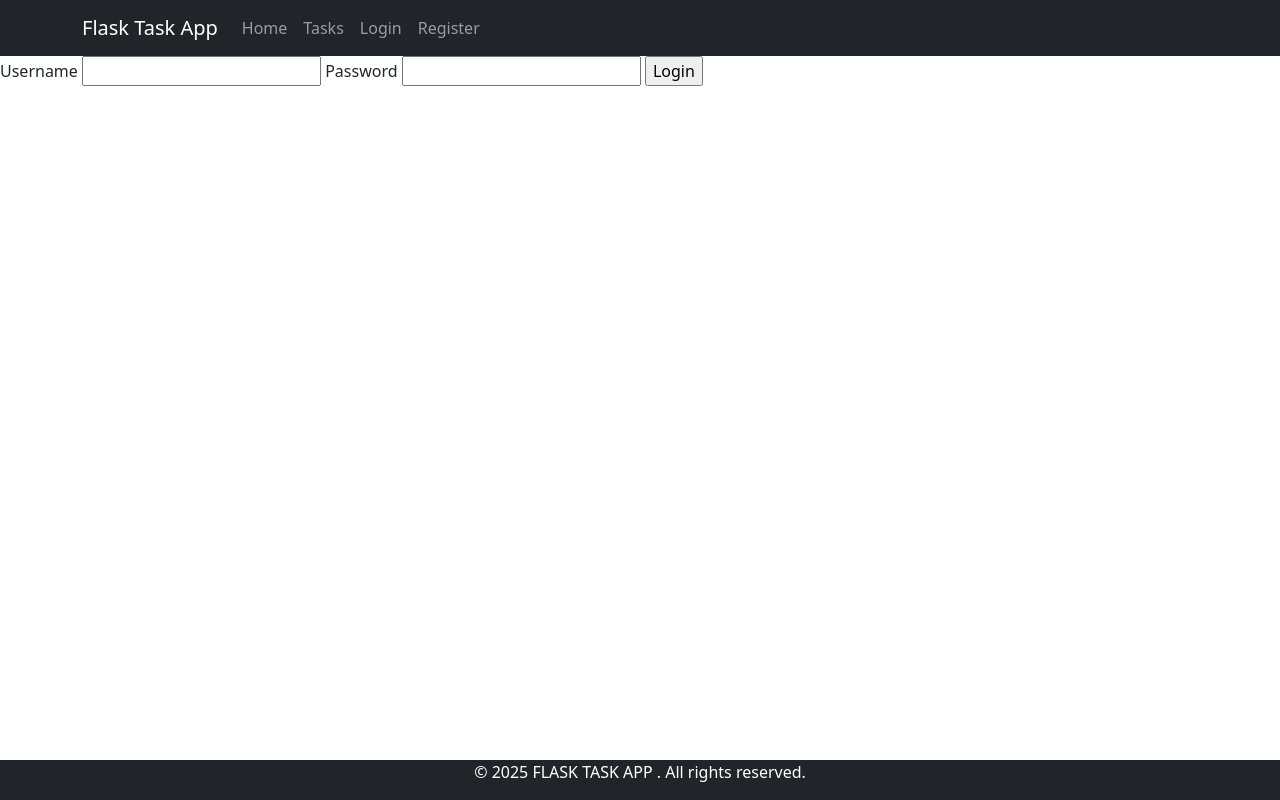
After one commit to kiprotich267/Flask_Task_App, a Flask app: page /login in a window 1280 px wide. The commit adds this page. Run offline with Flask 3, Linux system fonts and the light colour scheme.

```diff
--- a/app/__init__.py
+++ b/app/__init__.py
@@ -1,6 +1,6 @@
 from flask import Flask
 from flask_sqlalchemy import SQLAlchemy
-
+from flask_login import LoginManager
 
 app = Flask(__name__)
 app.config['SECRET_KEY']='c2ebfa0eb82b22723909d6a5940fca15ff7533928d69947b92192843be4e1e63'
@@ -9,6 +9,8 @@ app.config['SQLALCHEMY_TRACK_MODIFICATIONS'] = False
 
 db = SQLAlchemy(app)
 
-
+login_manager = LoginManager(app)
+login_manager.login_view = 'login'
+login_manager.login_message_category = 'info'
 
 from app import routes
--- a/app/forms.py
+++ b/app/forms.py
@@ -1,6 +1,7 @@
 from flask_wtf import FlaskForm
 from wtforms import StringField, TextAreaField, BooleanField, SubmitField, PasswordField
 from wtforms.validators import DataRequired
+
 class TaskForm(FlaskForm):
    title = StringField('Task Title', validators=[DataRequired()])
    description = TextAreaField('Task Description', validators=[DataRequired()])
@@ -8,8 +9,13 @@ class TaskForm(FlaskForm):
    submit = SubmitField('Submit')
 
 class UserForm(FlaskForm):
-    username = StringField('Username', validators=[DataRequired()])
-    first_name = StringField('First Name', validators=[DataRequired()])
-    last_name = StringField('Last Name', validators=[DataRequired()])
-    password = PasswordField('Password', validators=[DataRequired()])
-    submit = SubmitField('Sign Up')
+   username = StringField('Username', validators=[DataRequired()])
+   first_name = StringField('First Name', validators=[DataRequired()])
+   last_name = StringField('Last Name', validators=[DataRequired()])
+   password = PasswordField('Password', validators=[DataRequired()])
+   submit = SubmitField('Sign Up')
+
+class LoginForm(FlaskForm):
+   username = StringField('Username', validators=[DataRequired()])
+   password = PasswordField('Password', validators=[DataRequired()])
+   submit = SubmitField('Login')
--- a/app/routes.py
+++ b/app/routes.py
@@ -1,19 +1,19 @@
-from flask import render_template,flash
+from flask import render_template,flash, request
 from app import app, db
 from app.models import User
 from app.models import Task
-from app.forms import TaskForm, UserForm
+from app.forms import TaskForm, UserForm, LoginForm
 from flask import redirect, url_for
-
+from flask_login import login_user, login_required,  logout_user, current_user
 
 
 @app.route('/')
+
 def home():
     users = User.query.all()
     user_count = User.query.count()
-    tasks = Task.query.all()
-    task_count = Task.query.count()
-    return render_template('index.html', user_count=user_count,  task_count=task_count, users=users, tasks=tasks, title='Home')
+
+    return render_template('index.html', user_count=user_count,  users=users, title='Home')
 
 @app.route('/register', methods=['GET', 'POST'])
 def register():
@@ -36,21 +36,25 @@ def register():
 
 
 @app.route('/tasks', methods=['GET', 'POST'])
+@login_required
 def tasks():
+    tasks = Task.query.all()
+    task_count = Task.query.count()
     form = TaskForm()
     if form.validate_on_submit():
         new_task = Task(
             title=form.title.data,
             description=form.description.data,
             completed=form.completed.data,
-            user_id=1
+            user_id=current_user.id
         )
         db.session.add(new_task)
         db.session.commit()
         flash(f'Task {new_task.title} added successfully!', 'success')
         return redirect(url_for('tasks'))
-    print(form.errors)
-    return render_template('tasks.html', title='Tasks', form=form)
+    tasks = Task.query.filter_by(user_id=current_user.id).all()
+
+    return render_template('tasks.html', title='Tasks', tasks=tasks, task_count=task_count, form=form)
 
 @app.route('/toggle_task/<int:task_id>' , methods=['POST'])
 def toggle_task(task_id):
@@ -58,21 +62,70 @@ def toggle_task(task_id):
     task.completed = not task.completed
     db.session.commit()
     flash(f'Task {task.title} updated successfully!', 'success')
-    return redirect(url_for('home'))
+    return redirect(url_for('tasks'))
+
+
+
 
 @app.route('/delete_user/<int:user_id>', methods=['POST'])
+@login_required
 def delete_user(user_id):
     user = User.query.get_or_404(user_id)
     db.session.delete(user)
     db.session.commit()
-    flash(f'User {user.first_name} deleted successfully!', 'success')
+    flash(f'User {user.username} deleted successfully!', 'success')
     return redirect(url_for('home'))
 
-
 @app.route('/delete_task/<int:task_id>', methods=['POST'])
+@login_required
 def delete_task(task_id):
     task = Task.query.get_or_404(task_id)
     db.session.delete(task)
     db.session.commit()
     flash(f'Task {task.title} deleted successfully!', 'success')
+    return redirect(url_for('tasks'))
+
+@app.route('/edit_task/<int:task_id>', methods=['GET', 'POST'])
+def edit_task(task_id):
+    task = Task.query.get_or_404(task_id)
+    form = TaskForm()
+    if request.method == 'POST':
+        if form.validate_on_submit():
+            task.title = form.title.data
+            task.description = form.description.data
+            task.completed = form.completed.data
+            db.session.commit()
+            flash(f'Task {task.title} updated successfully!', 'success')
+            return redirect(url_for('tasks'))
+
+    elif request.method == 'GET':
+            form.title.data = task.title
+            form.description.data = task.description
+            form.completed.data = task.completed
+
+            tasks = Task.query.all()
+
+
+    return render_template('tasks.html', title='Edit Tasks', tasks=tasks, form=form, edit_mode=True)
+
+
+@app.route('/login', methods=['GET', 'POST'])
+def login():
+
+    form = LoginForm()
+    if form.validate_on_submit():
+        user = User.query.filter_by(username=form.username.data).first()
+        if user and user.password == form.password.data:
+            login_user(user)
+            flash(f'Welcome back, {user.first_name}!', 'success')
+            return redirect(url_for('home'))
+        else:
+            flash('Invalid username or password', 'danger')
+
+    return render_template('login.html', title='Login', login_form=form)
+
+@app.route('/logout')
+def logout():
+    logout_user()
+    flash('logged out successfully!', 'success')
     return redirect(url_for('home'))
--- a/app/templates/base.html
+++ b/app/templates/base.html
@@ -24,9 +24,20 @@
                 <li class="nav-item">
                     <a class="nav-link" href="{{ url_for('tasks') }}">Tasks</a>
                 </li>
+
+                {% if current_user.is_authenticated %}
                 <li class="nav-item">
-                    <a class="nav-link" href="{{ url_for('register') }}">Register</a>
-                </li>
+                  <a class="nav-link" href="{{ url_for('logout') }}">Logout</a>
+              </li>
+              {% else %}
+                <li class="nav-item">
+                  <a class="nav-link" href="{{ url_for('login') }}">Login</a>
+              </li>
+              <li class="nav-item">
+                <a class="nav-link" href="{{ url_for('register') }}">Register</a>
+            </li>
+              {% endif %}
+
             </ul>
         </div>
     </div>
--- /dev/null
+++ b/app/templates/login.html
@@ -0,0 +1,22 @@
+{% extends "base.html" %}
+
+{% block content %}
+<form action="" method="post">
+
+    {{ login_form.hidden_tag() }}
+
+    {{ login_form.username.label }}
+    {{ login_form.username }}
+
+    {{ login_form.password.label }}
+    {{ login_form.password }}
+
+
+    {{ login_form.submit}}
+
+
+
+</form>
+
+
+{% endblock %}
```
Also changed, not shown: app/models.py (+7 -3 lines), app/templates/index.html (+25 -51 lines), app/templates/tasks.html (+68 -3 lines), instance/enock.db.
